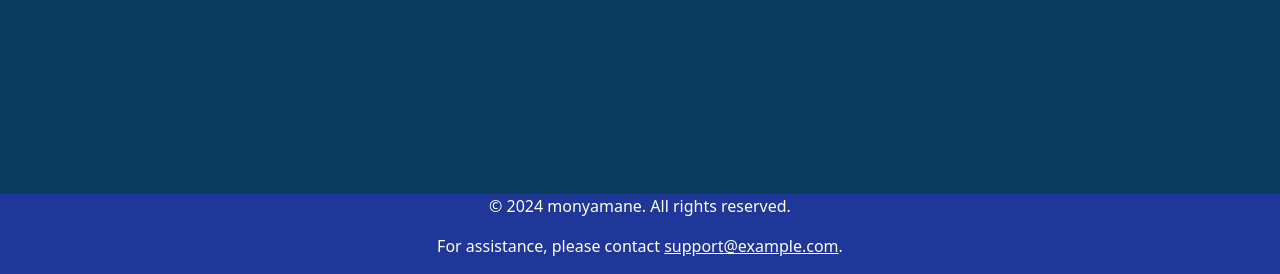
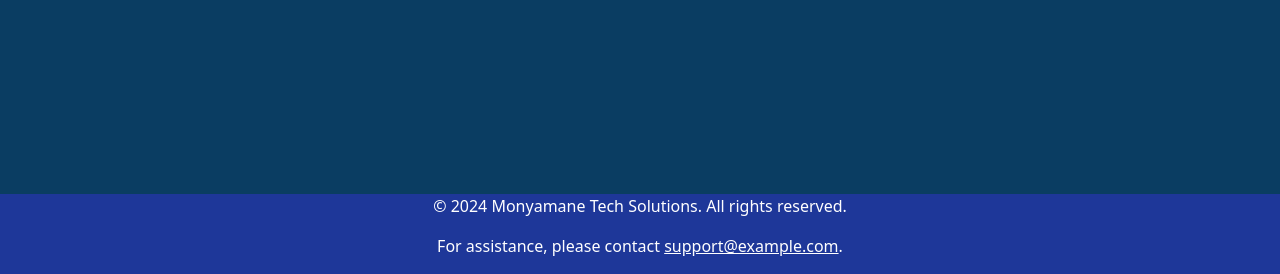
Before and after one commit to thato2-5/codespaces-workflow, a Flask app: page / in a window 1280 px wide. Shown: the part 526-800 px from the top of the page. Run offline with Flask 3, Linux system fonts and the light colour scheme.

Commit message:
Update maintenance01.html

```diff
--- a/templates/maintenance01.html
+++ b/templates/maintenance01.html
@@ -43,7 +43,7 @@
         <p class="mt-3">We appreciate your patience and apologize for any inconvenience.</p>
     </div>
      <footer>
-        <p>&copy; 2024 monyamane. All rights reserved.</p>
+        <p>&copy; 2024 Monyamane Tech Solutions. All rights reserved.</p>
         <p>For assistance, please contact <a href="mailto:support@example.com" style="color: #ffffff;">support@example.com</a>.</p>
     </footer>
 </body>
```
